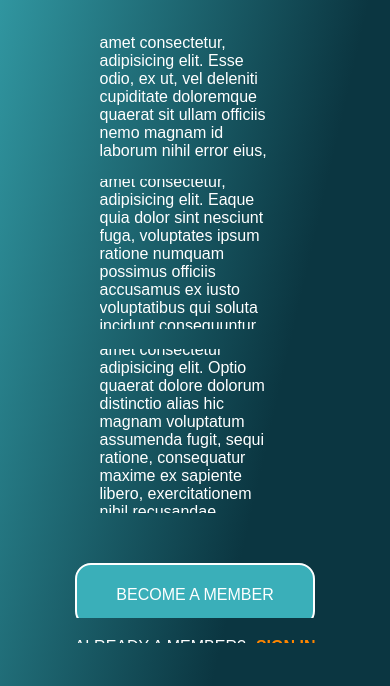
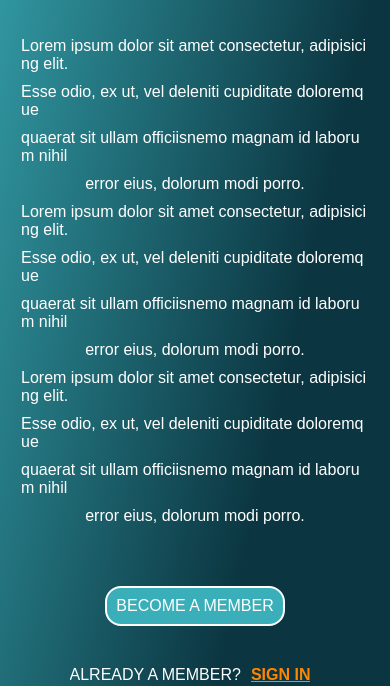
Before and after one commit to MinhBuiCong/Course-assignment-project, a website: page About/about.html in a window 390 px wide. Shown: the part 158-844 px from the top of the page. Drawn offline with Linux system fonts and the light colour scheme.

Commit message:
responsive design

```diff
--- a/About/about.html
+++ b/About/about.html
@@ -164,23 +164,18 @@
       <hr class="pageHeaderDivider" />
       <div class="content">
         <div class="paragraph">
-          <p>
-            Lorem ipsum dolor sit amet consectetur, adipisicing elit. Esse odio,
-            ex ut, vel deleniti cupiditate doloremque quaerat sit ullam officiis
-            nemo magnam id laborum nihil error eius, dolorum modi porro.
-          </p>
-          <p>
-            Lorem ipsum dolor sit amet consectetur, adipisicing elit. Eaque quia
-            dolor sint nesciunt fuga, voluptates ipsum ratione numquam possimus
-            officiis accusamus ex iusto voluptatibus qui soluta incidunt
-            consequuntur cupiditate. Nobis?
-          </p>
-          <p>
-            Lorem ipsum dolor sit, amet consectetur adipisicing elit. Optio
-            quaerat dolore dolorum distinctio alias hic magnam voluptatum
-            assumenda fugit, sequi ratione, consequatur maxime ex sapiente
-            libero, exercitationem nihil recusandae praesentium!
-          </p>
+          <p>Lorem ipsum dolor sit amet consectetur, adipisicing elit.</p>
+          <p>Esse odio, ex ut, vel deleniti cupiditate doloremque</p>
+          <p>quaerat sit ullam officiisnemo magnam id laborum nihil</p>
+          <p>error eius, dolorum modi porro.</p>
+          <p>Lorem ipsum dolor sit amet consectetur, adipisicing elit.</p>
+          <p>Esse odio, ex ut, vel deleniti cupiditate doloremque</p>
+          <p>quaerat sit ullam officiisnemo magnam id laborum nihil</p>
+          <p>error eius, dolorum modi porro.</p>
+          <p>Lorem ipsum dolor sit amet consectetur, adipisicing elit.</p>
+          <p>Esse odio, ex ut, vel deleniti cupiditate doloremque</p>
+          <p>quaerat sit ullam officiisnemo magnam id laborum nihil</p>
+          <p>error eius, dolorum modi porro.</p>
         </div>
         <div class="column">
           <a href="../Sign-in/sign-in.html"><button>Become a member</button></a>
--- a/Media-styles/about-media.css
+++ b/Media-styles/about-media.css
@@ -19,7 +19,7 @@
     display: flex;
     flex-direction: column;
     align-items: center;
-    height: 100vh;
+    height: fit-content;
     justify-content: start;
     margin-top: 40px;
   }
@@ -49,13 +49,18 @@
     display: flex;
     flex-direction: column;
     align-items: center;
+    width: fit-content;
+    height: auto;
     margin: 0px;
-    padding-right: 16px;
+    padding: 16px;
   }
   .paragraph p {
-    margin: 10px;
+    margin: 5px;
     font-size: 16px;
     overflow-y: hidden;
+    width: fit-content;
+    height: fit-content;
+    word-break: break-all;
   }
   .column {
     margin: 0px;
@@ -63,22 +68,25 @@
     display: flex;
     flex-direction: column;
     width: auto;
-    height: fit-content;
+    height: auto;
     align-items: center;
   }
   .column button {
     margin: 40px 0px;
+    height: 40px;
+    width: 180px;
   }
   .signIn {
     margin: 0px;
   }
   .signIn p {
-    margin: 20px 0px 0px 0px;
+    margin: 0px;
+    font-size: 16px;
   }
   .signIn a {
-    margin: 20px 0px 0px 10px;
+    margin: 0px 10px;
   }
   img {
-    margin: 80px 0px 80px 0px;
+    margin: 40px 0px 80px 0px;
   }
 }
--- a/Media-styles/checkout-media.css
+++ b/Media-styles/checkout-media.css
@@ -11,6 +11,9 @@
     margin-left: 32px;
     color: white;
   }
+  .navHeaderMobile {
+    margin: 0px;
+  }
   nav {
     display: none;
   }
@@ -18,22 +21,43 @@
     display: flex;
     flex-direction: column;
     align-items: center;
-    width: auto;
     height: 100vh;
+    width: 100vw;
   }
-  h1 {
-    font-size: 36px;
+  .content h1 {
+    font-size: 24px;
     margin-top: 40px;
   }
   .paragraph {
     display: flex;
     flex-direction: column;
     align-content: center;
+    justify-content: center;
+    padding: 0px 10px;
+    width: fit-content;
+  }
+  .paragraph p {
+    width: fit-content;
+    margin: 0px;
     font-size: 16px;
-    width: auto;
-    height: auto;
   }
+  .paragraph .link {
+    width: fit-content;
+    margin: 0px 3px;
+    word-break: break-all;
+  }
+
   h2 {
-    font-size: 24px;
+    font-size: 20px;
+  }
+  .buttonContainer {
+    margin: 20px;
+    width: fit-content;
+  }
+  .buttonContainer button {
+    margin: 0px 10px;
+    width: 180px;
+    height: 40px;
+    font-size: 16px;
   }
 }
--- a/Media-styles/contact-media.css
+++ b/Media-styles/contact-media.css
@@ -42,7 +42,7 @@
     flex-direction: column;
     align-items: center;
     width: 100vw;
-    height: 100vh;
+    height: fit-content;
   }
   .paragraph {
     width: fit-content;
@@ -56,7 +56,7 @@
     display: flex;
     flex-direction: column;
     align-items: center;
-    margin: 10px 0px;
+    margin: 2px 0px;
   }
   .row1 {
     display: flex;
--- a/Media-styles/home-media.css
+++ b/Media-styles/home-media.css
@@ -1,9 +1,10 @@
 @media only screen and (max-width: 1000px) {
   .layout {
     background-image: url(../images/Rainydays\ logo.png);
-    background-size: 460px auto;
+    background-size: 320px auto;
     background-position: center;
-    background-position-y: 10%;
+    background-position-y: 30%;
+    background-position-x: center;
     height: 100vh;
   }
   .allContent {
@@ -17,6 +18,7 @@
     border-radius: 16px;
     height: 40px;
     border: 2px solid #0b3641;
+    overflow-y: hidden;
   }
 
   .searchContent input[type="text"] {
@@ -26,7 +28,7 @@
     padding-left: 10px;
   }
 
-  .searchContent .search {
+  .searchContent button {
     width: 60px;
     height: 60px;
     background: #0b3641;
@@ -37,7 +39,7 @@
   }
 
   h2 {
-    font-size: 32px;
+    font-size: 24px;
     margin-top: 240px;
   }
   .buttonContainer {
--- a/Media-styles/main-media.css
+++ b/Media-styles/main-media.css
@@ -7,12 +7,16 @@
     display: flex;
     flex-direction: row;
     justify-content: space-between;
+    overflow-y: hidden;
+    height: max-content;
+    margin: 10px 0px;
   }
   .menuContent {
     display: flex;
     flex-direction: row;
     align-items: flex-start;
     max-width: max-content;
+    height: fit-content;
     margin: 0px;
     padding: 0px;
   }
@@ -20,7 +24,6 @@
     width: 40px;
     height: 40px;
     background: none;
-    margin-top: 20px;
     margin-left: 24px;
     cursor: pointer;
   }
@@ -37,7 +40,6 @@
     width: 40px;
     height: 40px;
     background: none;
-    margin-top: 20px;
     margin-right: 24px;
   }
   nav {
@@ -52,13 +54,13 @@
   .navHeadlineMobile {
     display: block;
     align-items: center;
+    height: fit-content;
     margin-right: 32px;
     margin-left: 30px;
   }
 
   .navHeaderMobile {
     font-size: 36px;
-    margin-top: 20px;
   }
   .navHeadline {
     display: none;
--- a/Media-styles/menu-slider-button.css
+++ b/Media-styles/menu-slider-button.css
@@ -2,17 +2,17 @@ body {
   font-family: Arial, Helvetica, sans-serif;
   background: white;
   background-image: url(../images/Rainydays\ logo.png);
-  background-size: 460px auto;
+  background-size: 240px auto;
   background-repeat: no-repeat;
   background-position: center;
-  background-position-y: 4%;
+  background-position-y: 5%;
   height: 100vh;
 }
 
 .layout {
   height: 100vh;
   width: 100vw;
-  padding-top: 40px;
+  padding-top: 100px;
 }
 
 .navigation {
@@ -26,7 +26,7 @@ body {
 ul {
   background: none;
   border: none;
-  font-size: 36px;
+  font-size: 24px;
   margin-left: 8px;
 }
 
@@ -59,7 +59,7 @@ ul:hover {
 a {
   text-decoration: none;
   color: #0b3641;
-  font-size: 36px;
+  font-size: 24px;
   transition: 0.3s;
 }
 
--- a/Media-styles/shop-media.css
+++ b/Media-styles/shop-media.css
@@ -54,8 +54,11 @@
   }
   .searchContent {
     width: 160px;
-    height: 40px;
+    height: 30px;
     border-radius: 16px;
+  }
+  .searchContent button {
+    display: none;
   }
   .dirContainer {
     display: none;
--- a/styles/about.css
+++ b/styles/about.css
@@ -86,6 +86,7 @@ a:hover {
 .paragraph p {
   color: white;
   font-size: 24px;
+  margin-top: 8px;
   font-weight: lighter;
   align-items: center;
   display: flex;
--- a/styles/main.css
+++ b/styles/main.css
@@ -1,8 +1,8 @@
 * {
   overflow-x: hidden;
   border: none;
-  padding: 0;
-  margin: 0;
+  padding: 0px;
+  margin: 0px;
 }
 
 body {
```
Also changed, not shown: Checkout/checkout.html (+15 -9 lines), Contact/contact.html (+8 -11 lines), Media-styles/product-page-media.css (+7 -3 lines), Media-styles/shopping-cart-media.css (+22 -9 lines), styles/checkout.css (+10 -1 lines).
